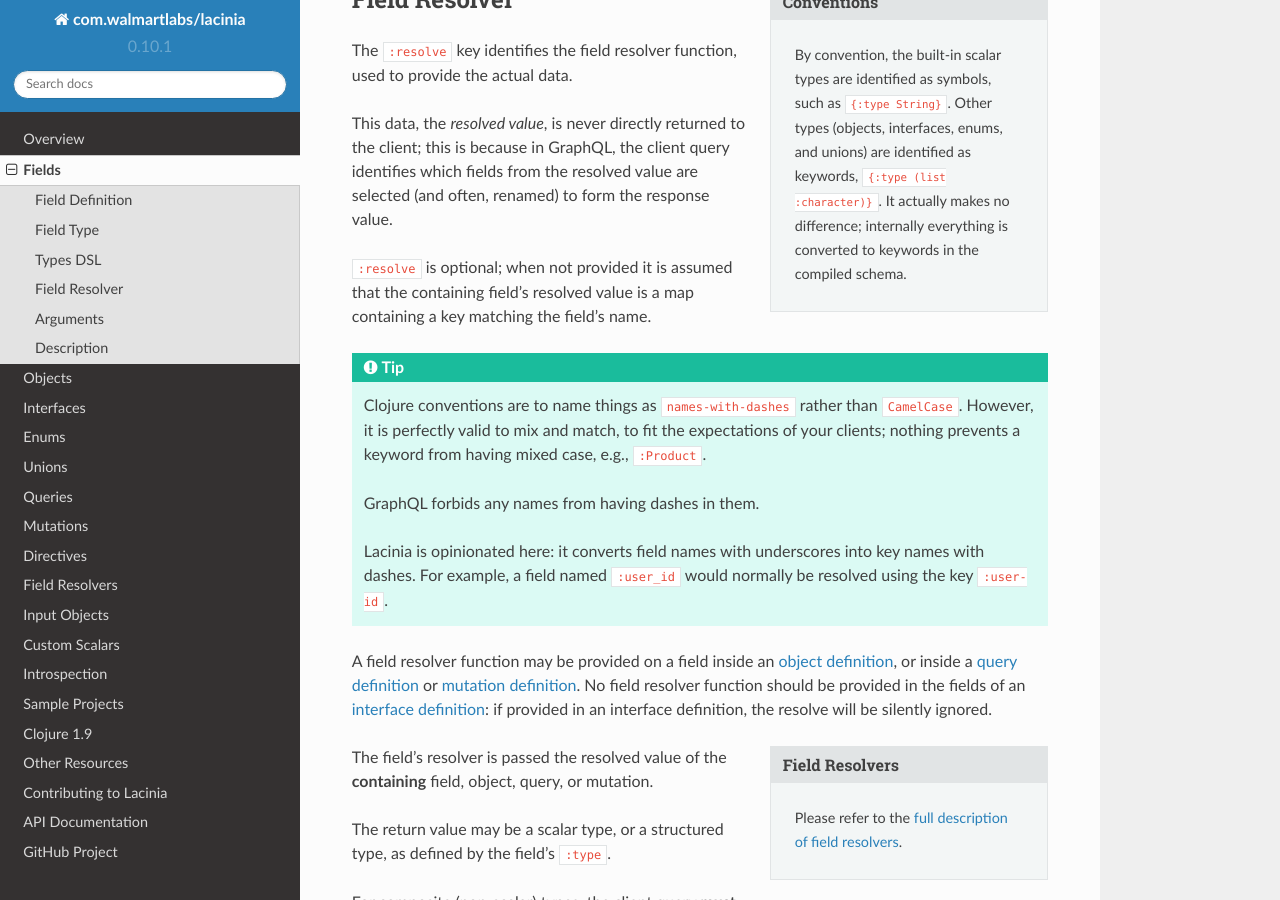
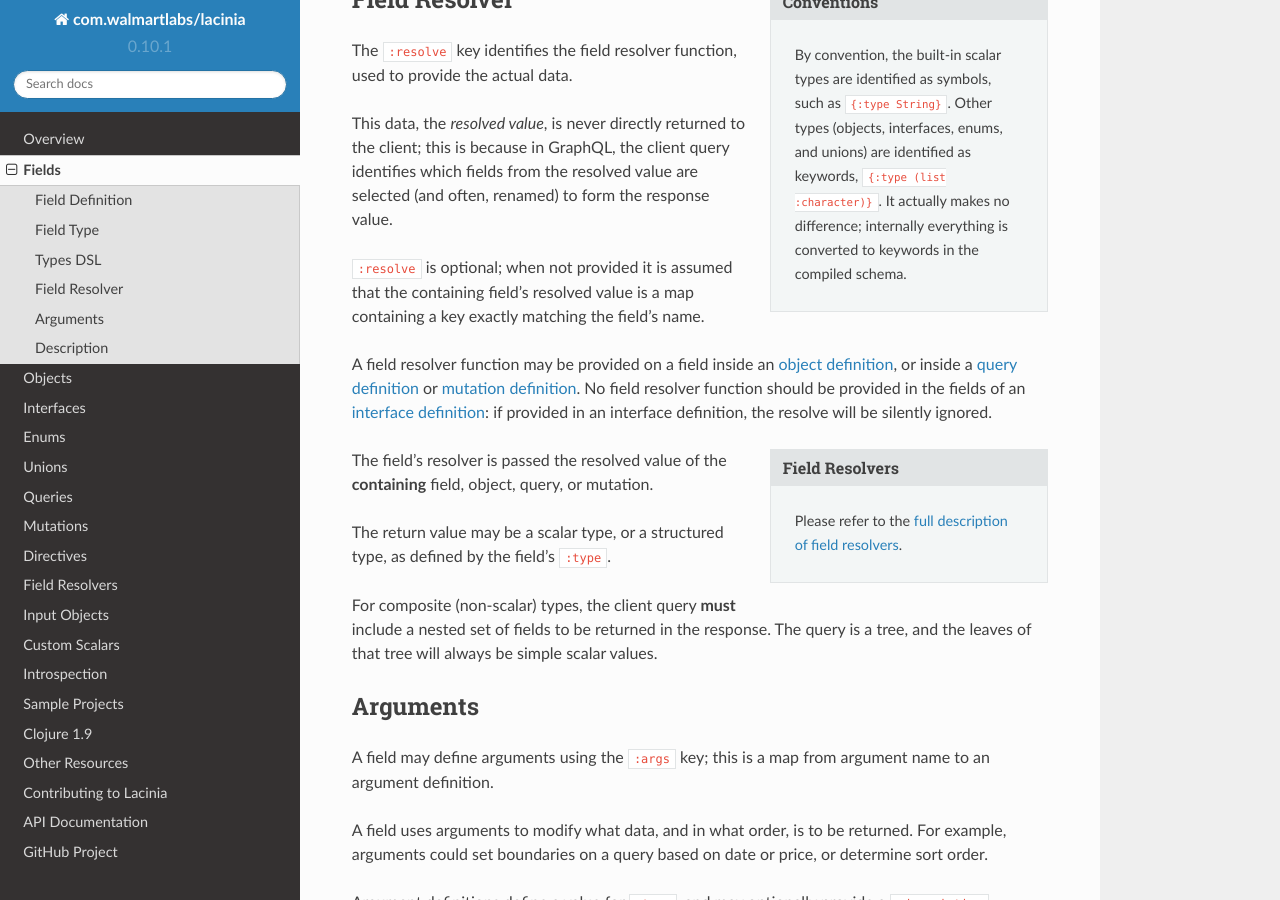
Before and after one commit to walmartlabs/lacinia, a Sphinx documentation site: the page built from docs/fields.rst, in a window 1280 px wide and 900 px high, scrolled down 1116 px. Built offline with Sphinx 7.4.7 and the Read the Docs theme 2.0.0, drawn with Linux system fonts in a browser that asks for light colours.

Commit message:
Make the default field resolver simpler

```diff
--- a/docs/fields.rst
+++ b/docs/fields.rst
@@ -71,19 +71,7 @@ in GraphQL, the client query identifies which fields from the resolved value are
 (and often, renamed) to form the response value.
 
 ``:resolve`` is optional; when not provided it is assumed that the containing field's
-resolved value is a map containing a key matching the field's name.
-
-.. tip::
-
-   Clojure conventions are to name things as ``names-with-dashes`` rather than ``CamelCase``.
-   However, it is perfectly valid to mix and match, to fit the expectations of your
-   clients; nothing prevents a keyword from having mixed case, e.g., ``:Product``.
-
-   GraphQL forbids any names from having dashes in them.
-
-   Lacinia is opinionated here: it converts field names with underscores into
-   key names with dashes.
-   For example, a field named ``:user_id`` would normally be resolved using the key ``:user-id``.
+resolved value is a map containing a key exactly matching the field's name.
 
 A field resolver function may be provided on a field inside an
 :doc:`object definition <objects>`, or
```
Also changed, not shown: CHANGES.md (+9 -0 lines), docs/resolve/overview.rst (+2 -11 lines), 13 other files.
